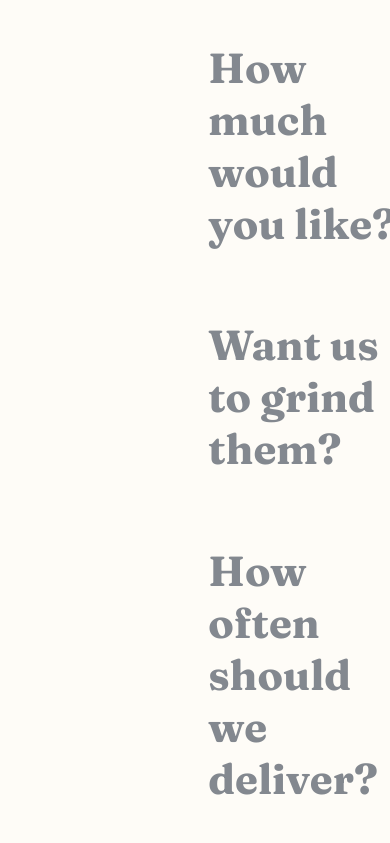
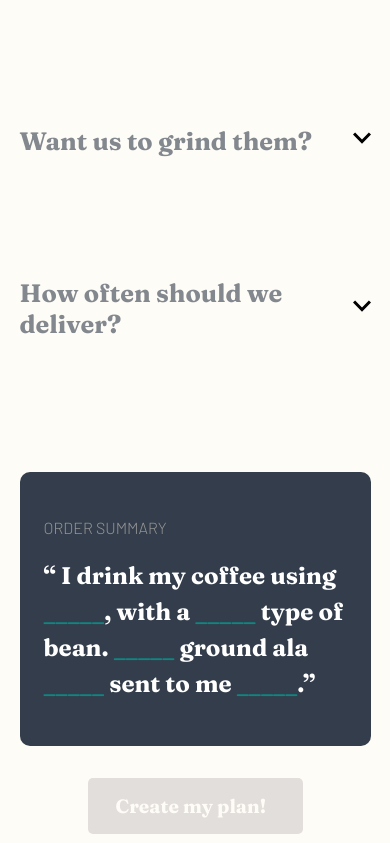
Before and after one commit to Uvacoder/abc-coffee-co, a Next.js app: page /subscribe in a window 390 px wide. Shown: the part 2501-3344 px from the top of the page. Built offline with nearby package versions, Linux system fonts and the light colour scheme.

Commit message:
Subscribe/Selection mq's done

```diff
--- a/styles/Subscribe/CreatePlan.module.scss
+++ b/styles/Subscribe/CreatePlan.module.scss
@@ -56,3 +56,22 @@
         cursor: pointer;
     }
 }
+
+@media screen and (max-width: 1000px) {
+    .container {
+        padding: 4rem 0;
+    }
+    .buttonContainer {
+        justify-content: center;
+    }
+}
+
+@media screen and (max-width: 500px) {
+
+    .orderSummary {
+        padding: 1.5rem;
+        h2 {
+            font-size: 1.5rem;
+        }
+    }
+}
--- a/styles/Subscribe/Selection.module.scss
+++ b/styles/Subscribe/Selection.module.scss
@@ -96,3 +96,82 @@
     background-color: V.$PaleOrange;
     cursor: pointer;
 }
+
+@media screen and (max-width: 1150px) {
+    .selectionBox {
+        display: none;
+    }
+
+    .container {
+        padding-top: 5rem;
+    }
+
+    .rightSelectionContainer {
+        width: 90%;
+    }
+}
+
+@media screen and (max-width: 1000px) {
+
+    .container {
+        padding-bottom: 15rem;
+    }
+
+    .choiceBox {
+        width: 32.5%;
+        padding: 1rem;
+        h4 {
+            font-size: 1.45rem;
+        }
+    }
+
+.selectionTitleContainer {
+        font-size: 1.4rem;
+    }
+}
+
+@media screen and (max-width: 650px) {
+
+    .container {
+        padding-top: 0;
+    }
+    .selectionTitleContainer {
+        font-size: 1.05rem;
+        margin: 5rem auto 0 auto;
+    }
+
+    .downArrow {
+        width: 18px;
+        height: auto;
+    }
+    .upArrow {
+        width: 18px;
+        height: auto;
+    }
+
+    .choiceBoxContainer {
+        flex-direction: column;
+        height: auto;
+    }
+
+    .choiceBox {
+        width: 100%;
+        height: auto;
+        padding: 1.5rem;
+        margin: .5rem auto;
+        h4 {
+            font-size: 1.45rem;
+        }
+        p {
+            margin-top: -1rem;
+        }
+    }
+}
+
+@media screen and (max-width: 450px) {
+    .selectionTitleContainer {
+        h2 {
+            width: 90%;
+        }
+    }
+}
```
